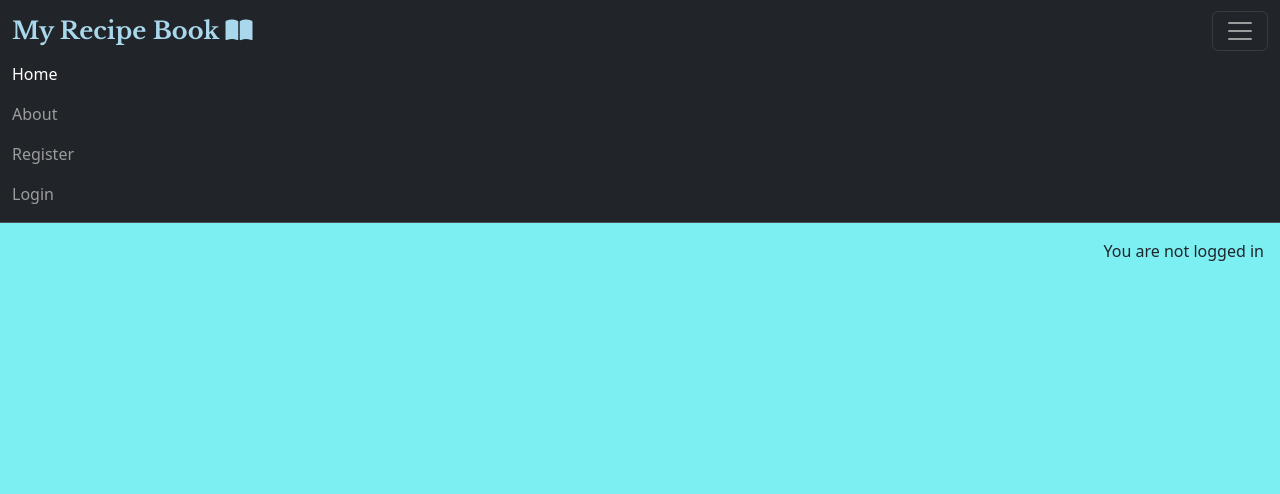
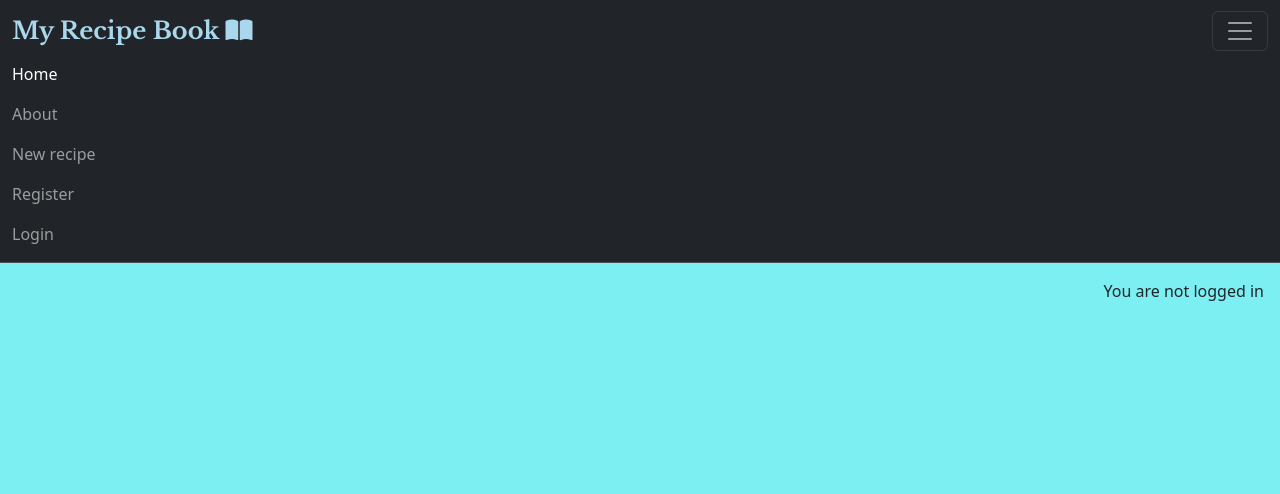
Before and after one commit to maxgray7-dev/RecipeBook, a Django app: page / in a window 1280 px wide, after a click that opens the changed part. Shown: the top 494 px of the page. Run offline with Django 4.2, Linux system fonts and the light colour scheme; data that the repository does not hold is empty; some libraries are stand-ins or nearby versions.

Commit message:
Fixed the issue with adding recipe

```diff
--- a/recipe_book/settings.py
+++ b/recipe_book/settings.py
@@ -56,7 +56,7 @@ INSTALLED_APPS = [
     'cloudinary',
     'recipe_app',
     'about',
-    # 'new_recipe',
+    'new_recipe',
 ]
 
 MIDDLEWARE = [
--- a/recipe_book/urls.py
+++ b/recipe_book/urls.py
@@ -22,7 +22,7 @@ from django.urls import path, include
 urlpatterns = [
     path('admin/', admin.site.urls),
     path('about/', include('about.urls'), name = 'about'),
-    # path('recipe/', include('new_recipe.urls')),
+    path('recipe/', include('new_recipe.urls')),
     path('accounts/', include('allauth.urls')),
     path('summernote/', include('django_summernote.urls')),
     path('', include('recipe_app.urls'), name = 'recipe_app-urls'),
--- a/templates/base.html
+++ b/templates/base.html
@@ -2,7 +2,7 @@
 
 {% url 'home' as home_url %}
 {% url 'about' as about_url %}
-<!--{% url 'new_recipe' as new_recipe_url %} -->
+{% url 'new_recipe' as new_recipe_url %}
 <!-- {% url 'support' as support_url %} -->
 {% url 'account_login' as login_url %}
 {% url 'account_signup' as signup_url %}
@@ -56,6 +56,10 @@
                     </li>
                     <li class ="nav-item">
                         <a class="nav-link {% if request.path == about_url %}active" aria-current="page{% endif %}" href="{% url 'about' %}">About</a>
+                    </li>
+
+                    <li class ="nav-item">
+                        <a class="nav-link {% if request.path == new_recipe_url %}active" aria-current="page{% endif %}" href="{% url 'new_recipe' %}">New recipe</a>
                     </li>
 
                     <!---  This code for All auth >> Logout, Register, and Login links-->
```
Also changed, not shown: env.py (added, +7 -0 lines), new_recipe/templates/new_recipe/new_recipe.html (+9 -3 lines), new_recipe/migrations/0001_initial.py, recipe_app/migrations/0001_initial.py, recipe_app/migrations/0002_alter_recipe_options_recipe_featured_image_and_more.py (deleted), recipe_app/migrations/0003_recipe_slug_comment.py (deleted), static/css/style.css (line endings or trailing spaces), 1 other file.
